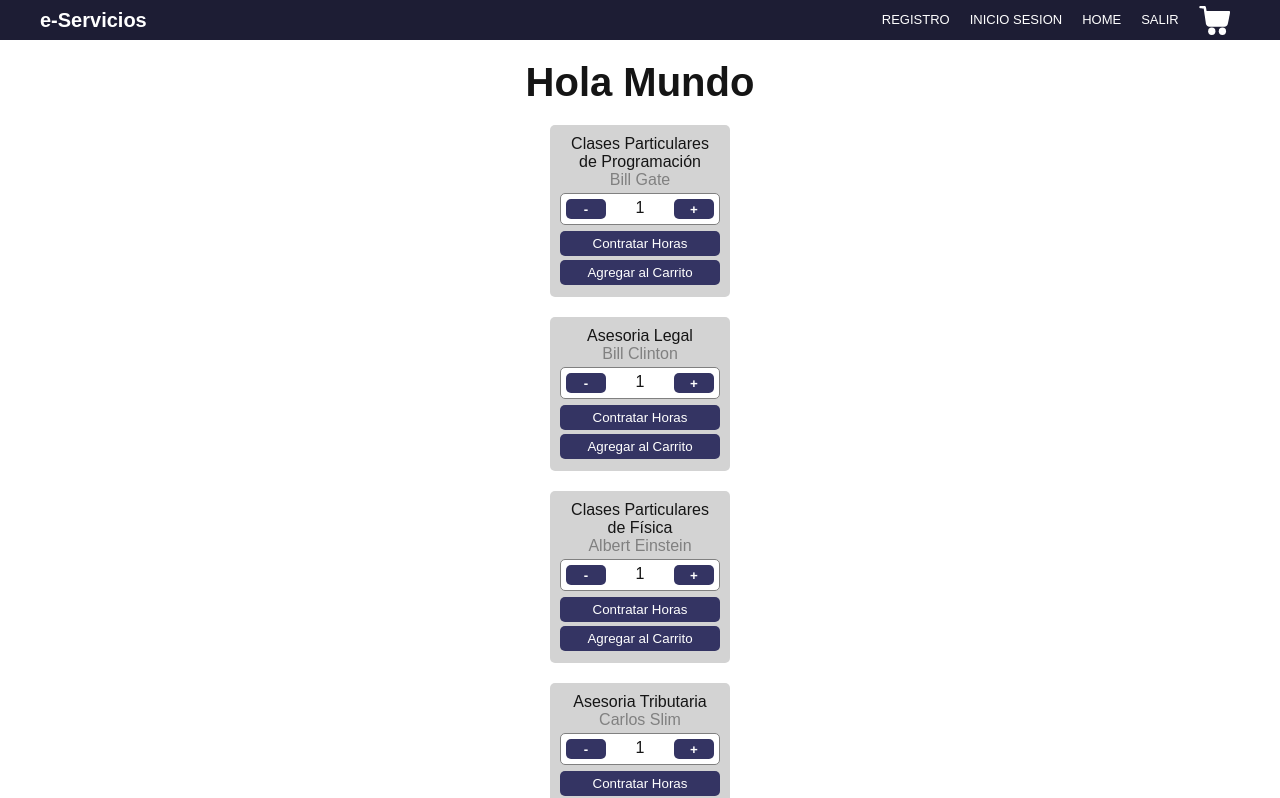
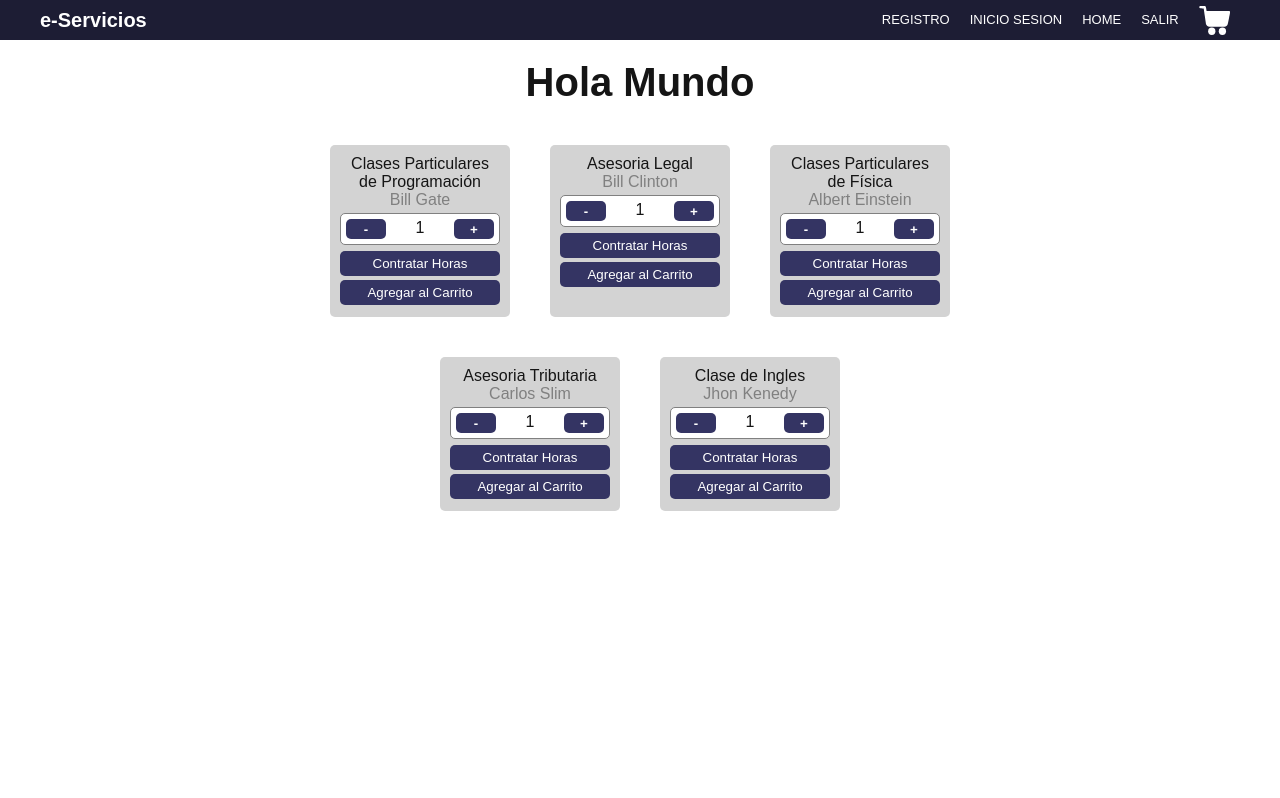
Before and after one commit to sguillier/e-servicios, a React (Create React App) app: page / in a window 1280 px wide. Shown: the top 798 px of the page. Built offline with nearby package versions, Linux system fonts and the light colour scheme.

Commit message:
V2-clase-6

```diff
--- a/src/components/ItemCount.js
+++ b/src/components/ItemCount.js
@@ -1,16 +1,35 @@
-import React, {useState} from 'react'
+import React, { useState } from 'react'
 
 
-const ItemCount = ({product}) => {
+const ItemCount = ({ product }) => {
 
     const [count, setCount] = useState(1)
+
+    const contratarHoras = () => {
+        count === 0 ?
+            alert(`Debes Seleccionar Una minima Cantidad De Horas`) :
+            alert(`Contratar ${count} Horas de ${product.service} ofrecidas por ${product.name}`)
+    }
+
+    const agrgarHorasCarrito = () => {
+        count === 0 ?
+            alert(`Debes Seleccionar Una minima Cantidad De Horas`) :
+            alert(`Agregar al Carrito ${count} Horas de ${product.service} ofrecidas por ${product.name}`)
+    }
+
+    const linkServicio = () => {
+        alert(`Aqui entrariamos a ver detalle del seervicio de ${product.service} ofrecidas por ${product.name}`)
+    }
 
 
     return (
         <div className="item-card">
 
             <div>
-                <p className="item-service">
+                <p
+                    className="item-service"
+                    onClick={linkServicio}
+                >
                     {product.service}
                 </p>
                 <p className="item-name">
@@ -21,31 +40,23 @@ const ItemCount = ({product}) => {
             <div className="item-count">
                 <button
                     className="item-count-add"
-                    onClick={()=>{setCount(Math.max(count-1,0))}}
+                    onClick={() => { setCount(Math.max(count - 1, 0)) }}
                 >-</button>
                 <div>{count}</div>
                 <button
                     className="item-count-add"
-                    onClick={()=>{setCount(Math.min(count+1, product.stock))}}
+                    onClick={() => { setCount(Math.min(count + 1, product.stock)) }}
                 >+</button>
             </div>
             <button
                 className="item-button"
-                onClick={()=>{
-                    count===0?
-                    alert(`Debes Seleccionar Una minima Cantidad De Horas`):
-                    alert(`Contratar ${count} Horas de ${product.service} ofrecidas por ${product.name}`)
-                }}
+                onClick={contratarHoras}
             >
                 Contratar Horas
             </button>
             <button
                 className="item-button"
-                onClick={()=>{
-                    count===0?
-                    alert(`Debes Seleccionar Una minima Cantidad De Horas`):
-                    alert(`Agregar al Carrito ${count} Horas de ${product.service} ofrecidas por ${product.name}`)
-                }}
+                onClick={agrgarHorasCarrito}
             >
                 Agregar al Carrito
             </button>
--- a/src/components/ItemList.js
+++ b/src/components/ItemList.js
@@ -18,7 +18,7 @@ const ItemList = (props) => {
 
     return (
         <>
-            <div>
+            <div className="item-list">
                 {products.map((product)=>(
                     <ItemCount
                         product={product}
--- a/src/index.css
+++ b/src/index.css
@@ -157,17 +157,31 @@ h1{
 
 
 
+/*----------------------------------------------------------------------*/
+/* ITEM LIST CONTAINER*/
+.item-list{
+  display: flex;
+  flex-wrap: wrap;
+  justify-content: center;
+  margin: 10px auto;
+}
+
+
+
+
+
+
 
 
 
 
 /*----------------------------------------------------------------------*/
-/* ITEM */
+/* ITEM CARD*/
 .item-card{
   /* background-color: var(--colorBLLL); */
   background-color: lightgray;
   border-radius: 5px;
-  margin: 20px auto;
+  margin: 20px 20px;
   padding: 10px;
   width: 180px;
 }
```
